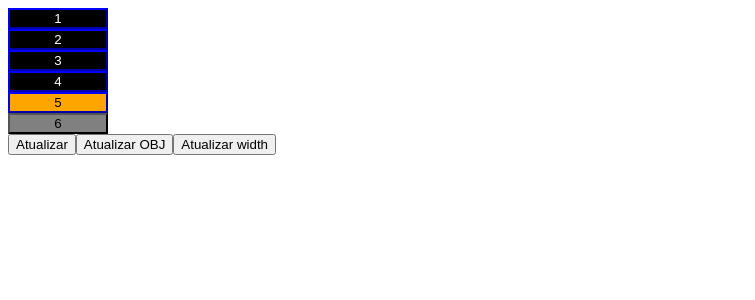
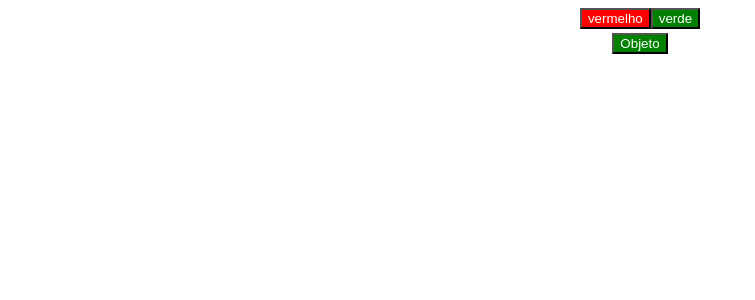
Before and after one commit to arthurvaz18/Binding-Angular, an Angular app: page / in a window 1280 px wide. Shown: the top 300 px of the page, without its empty margins (0-755 px from the left). Built offline with nearby package versions, Linux system fonts and the light colour scheme.

Commit message:
CSS Class Binding Part 2

```diff
--- a/src/app/app.component.html
+++ b/src/app/app.component.html
@@ -1,49 +1,11 @@
-<button
-[style.border-color]="'blue'"
- style="width: 100px; background-color: black;"
- [style.color]="cor"
- >1</button>
+  <div class="center">
+    <button  [class.red-button] ="botaoVermelho" (click)="botaoVerde = false;">vermelho</button>
+    <button [class.green-button]="true" (click)="botaoVerde = true;">verde</button>
+    <br />
 
-<br />
+    <button class="center" [class]="{
+      'red-button': !botaoVerde,
+      'green-button': botaoVerde,
 
-<button
-[style.border-color]="'blue'"
-[style.width]="widthButton1"
- [style.backgroundColor]="'black'"
- [style.color]="cor"
- >2</button>
-
-<br />
-
-<button
-[style.border-color]="'blue'"
- [style.width]="widthButton2"
-  [style.backgroundColor]="'black'"
-  [style.color]="cor">
-  3</button>
-
-<br />
-
-<button
-[style.borderColor]="'blue'"
-[style.width]="widthButton3"
-[style.backgroundColor]="'black '"
-[style.color]="cor"
->4</button>
-<br />
-
-<button
-[style.border-color]="'blue'"
-[style]="{width: '100px' , backgroundColor: 'orange'}"
->5</button>
-<br />
-
-<button [style]="stylesObj">6</button>
-<br />
-
-
-<button (click)="updateStyleObj()">Atualizar</button>
-
-<button (click)="updateStyleObjCorrect()">Atualizar OBJ</button>
-
-<button (click)="updateWidth()">Atualizar width</button>
+    }">Objeto</button>
+</div>
--- a/src/app/app.component.scss
+++ b/src/app/app.component.scss
@@ -0,0 +1,13 @@
+.red-button {
+    background-color: red;
+    color: white;
+
+}
+.green-button {
+    background-color: green;
+    color: white;
+}
+.center{
+    text-align: center;
+    margin: 4px;
+}
--- a/src/app/app.component.ts
+++ b/src/app/app.component.ts
@@ -9,31 +9,9 @@ import { RouterOutlet } from '@angular/router';
   styleUrl: './app.component.scss'
 })
 export class AppComponent {
-  title = 'projeto-angular';
-  widthButton1 = '100px';
-  widthButton2 = '100px';
-  widthButton3 = '100px';
-  cor = 'white';
 
-  stylesObj={
-    width: '100px',
-    backgroundColor:'grey',
+  botaoVermelho = true;
+  botaoVerde = true;
+
+
   }
-  updateStyleObj(){
-    console.log('updateStyleObj');
-
-    this.stylesObj.width = '170px';
-    this.stylesObj.backgroundColor = 'lightblue';
-  }
-  updateStyleObjCorrect(){
-    console.log('updateStyleOnjCorrect');
-
-    this.stylesObj ={
-      width: '170px',
-      backgroundColor: 'lighblue'
-    };
-  }
-  updateWidth(){
-    this.widthButton2 = '200px';
-  }
-  }
```
